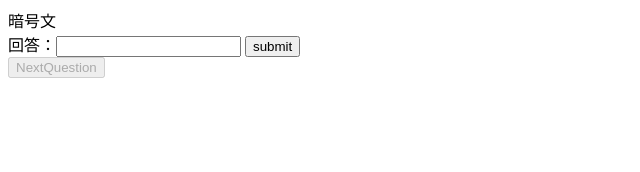
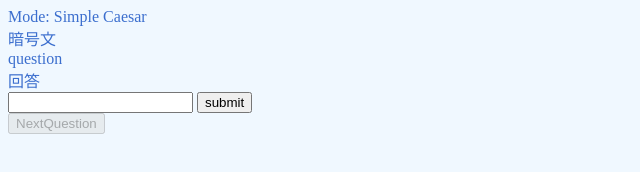
Before and after one commit to ut-code/de-igma, a website built with Vite: page src/static/playCaesar/index.html in a window 1280 px wide. Shown: the whole page, without its empty margins (0-640 px from the left). Built offline with nearby package versions, Linux system fonts and the light colour scheme; no server answers.

Commit message:
style対応

```diff
--- a/src/static/playCaesar/index.html
+++ b/src/static/playCaesar/index.html
@@ -6,13 +6,15 @@
     <link rel="stylesheet" href="../style.css" >
     <title>DENIGMA</title>
   </head>
-  <body>
-    <div id="quiz-container">
-      <div>暗号文</div>
-      <div class="question" id="question"></div>
+  <body class="overall">
+    <div id="quiz-container"
+      <div id="cipher-type">Mode: Simple Caesar</div>
+      <div id="cipher-indicator">暗号文</div>
+      <div class="question" id="question">question</div>
       <form>
         <div class="answer">
-          <label>回答：<input type="text" id="answer"></label>
+          <div id="answer-label">回答<br></div>
+            <input type="text" id="answer">
           <button id="submit">submit</button>
         </div>
       </form>
```
Also changed, not shown: src/static/playPeriodicCaesar/index.html (+5 -3 lines).
